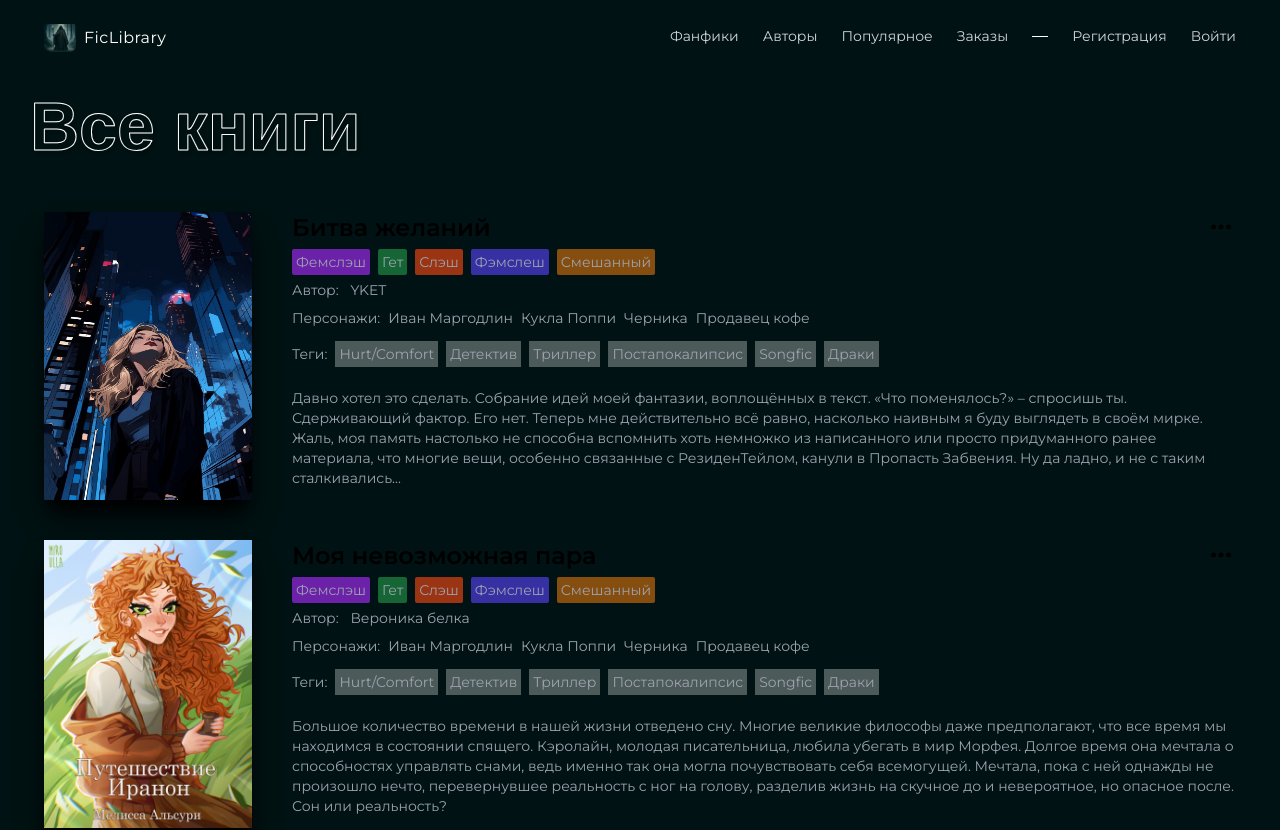
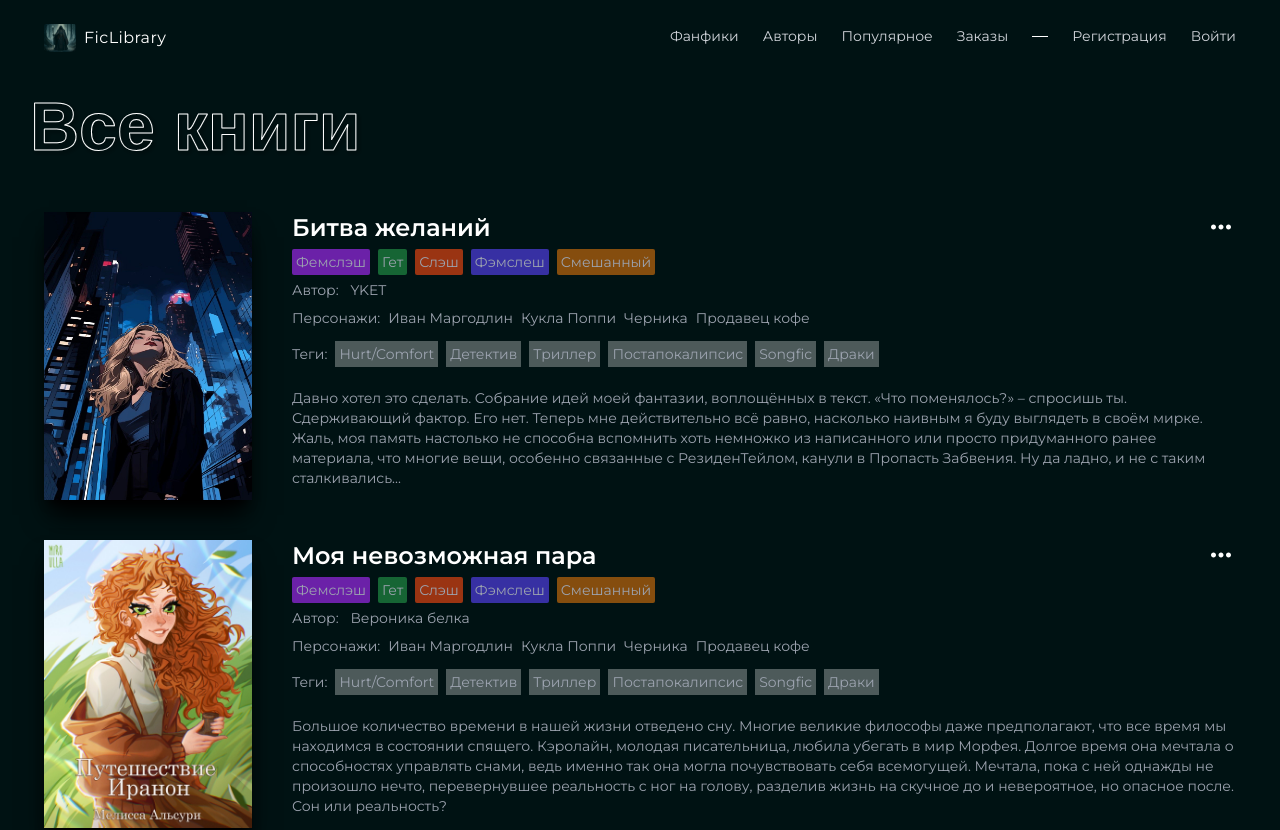
Before and after one commit to denniztr/poetry-blog, a Next.js app: page /fanfiction in a window 1280 px wide. Shown: the top 830 px of the page. Built offline with nearby package versions, Linux system fonts and the light colour scheme.

Commit message:
text color fix

```diff
--- a/app/(routes)/fanfiction/page.tsx
+++ b/app/(routes)/fanfiction/page.tsx
@@ -3,7 +3,7 @@ import FanFictionCardsContainer from '@/app/components/FanFictionCardsContainer'
 
 export default function Home() {
   return (
-    <main>
+    <main className='text-white'>
       <SectionTitle>Все книги</SectionTitle>
       <section className='h-full'>
         <FanFictionCardsContainer />
```
